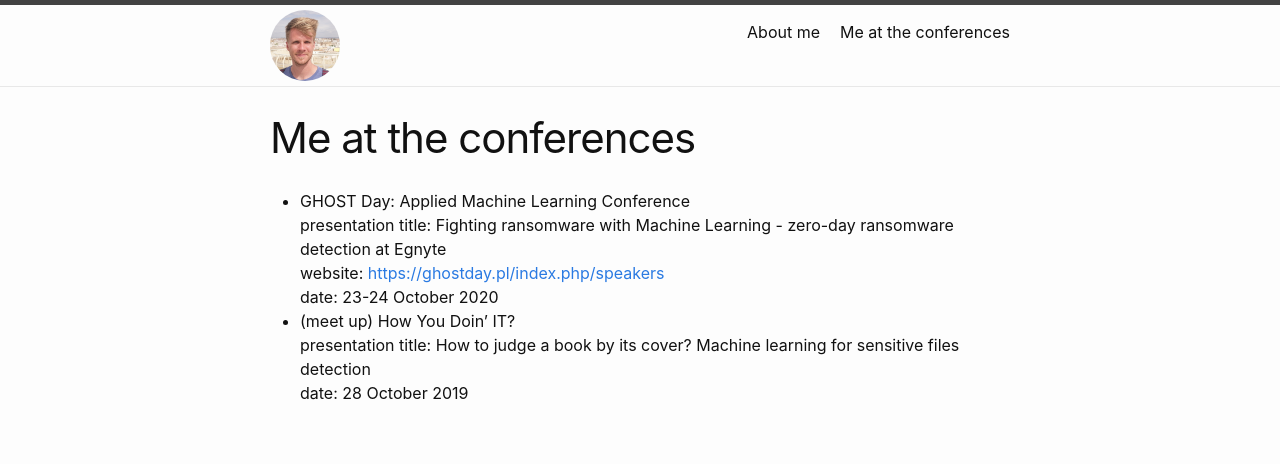
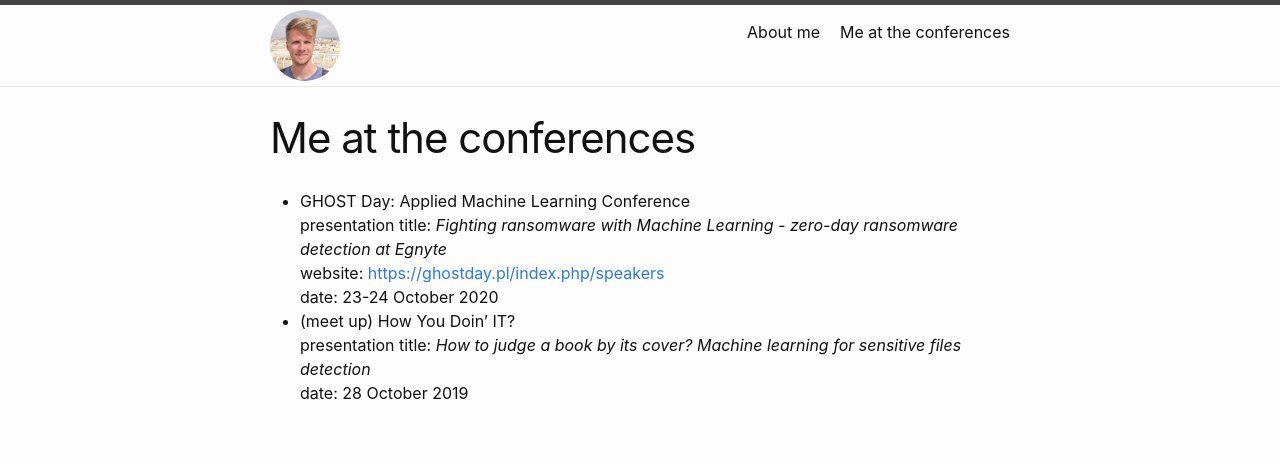
Before and after one commit to wmikolajczyk/womiko-blog, a Jekyll site: the page built from me_at_conferences.markdown, in a window 1280 px wide. Shown: the top 464 px of the page. Built offline with Jekyll 4.4.1, drawn with Linux system fonts in a browser that asks for light colours.

```diff
--- a/me_at_conferences.markdown
+++ b/me_at_conferences.markdown
@@ -5,9 +5,9 @@ permalink: /me-at-conferences/
 ---
 
 - GHOST Day: Applied Machine Learning Conference\
-presentation title: Fighting ransomware with Machine Learning - zero-day ransomware detection at Egnyte\
+presentation title: *Fighting ransomware with Machine Learning - zero-day ransomware detection at Egnyte*\
 website: [https://ghostday.pl/index.php/speakers](https://ghostday.pl/index.php/speakers)\
 date: 23-24 October 2020
 - (meet up) How You Doin' IT?\
-presentation title: How to judge a book by its cover? Machine learning for sensitive files detection\
+presentation title: *How to judge a book by its cover? Machine learning for sensitive files detection*\
 date: 28 October 2019
```
Also changed, not shown: about_me.markdown (renamed from about.markdown).
